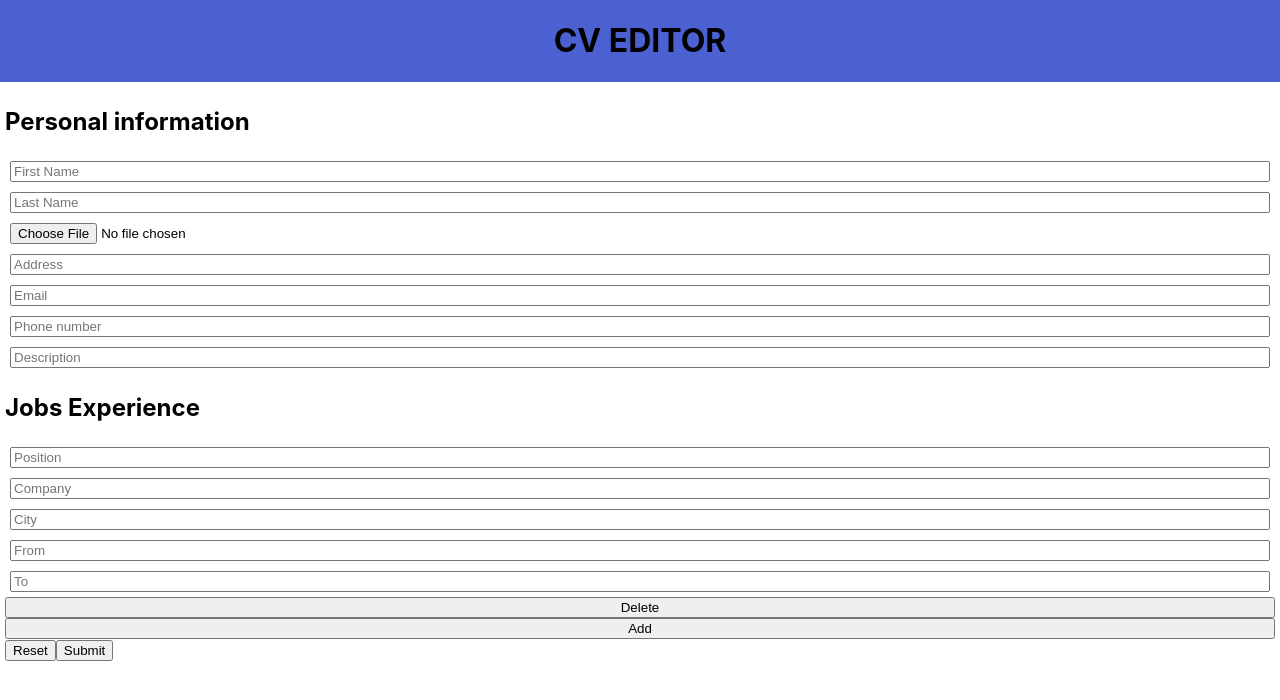
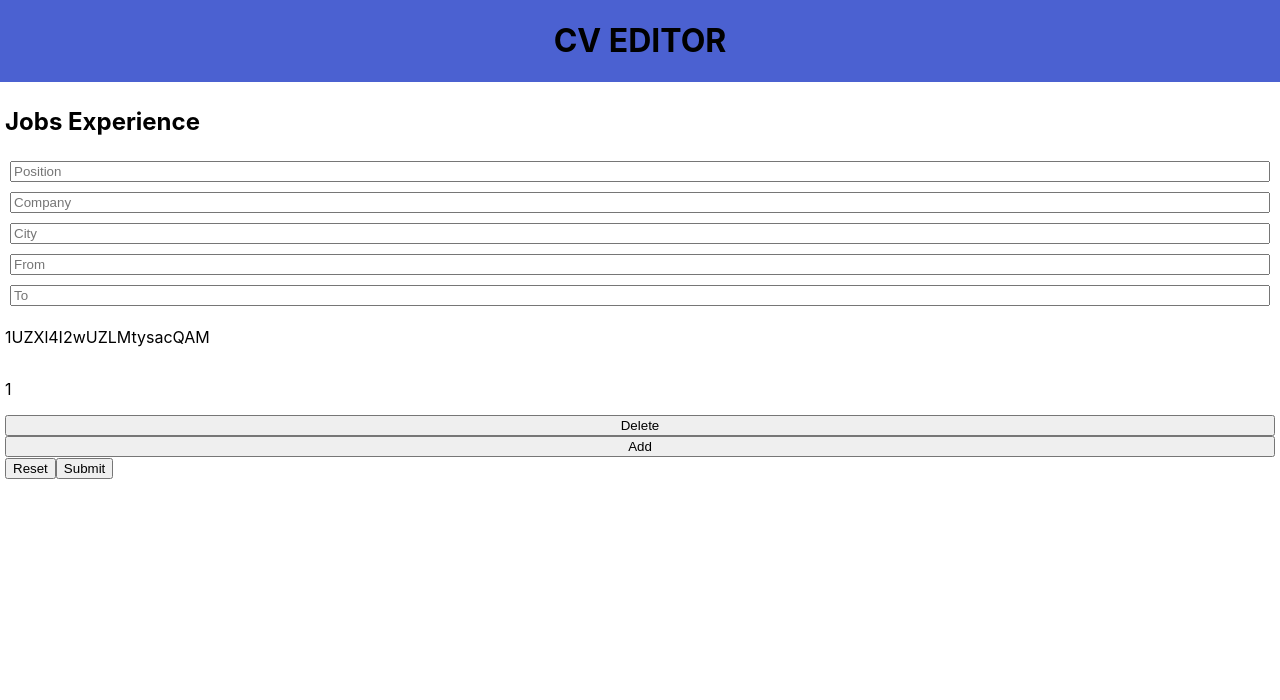
Before and after one commit to andrea-maiolo/cv-app, a React (Create React App) app: page / in a window 1280 px wide. Shown: the top 700 px of the page. Built offline with nearby package versions, Linux system fonts and the light colour scheme.

Commit message:
working on job input

```diff
--- a/package.json
+++ b/package.json
@@ -6,6 +6,7 @@
     "@testing-library/jest-dom": "^5.16.3",
     "@testing-library/react": "^12.1.4",
     "@testing-library/user-event": "^13.5.0",
+    "nanoid": "^3.3.2",
     "react": "^17.0.2",
     "react-dom": "^17.0.2",
     "react-scripts": "5.0.0",
--- a/src/App.js
+++ b/src/App.js
@@ -55,7 +55,7 @@ function App() {
         <h1>CV EDITOR</h1>
       </div>
       <form className="formDiv">
-        <PersonalInfo onChange={handlePersonalInputChange} personal={personal}/>
+        {/* <PersonalInfo onChange={handlePersonalInputChange} personal={personal}/> */}
         <JobsExperience onChange={handleJobInputChange} jobs={jobs}/>
         {/* <Education onChange={handleEducationInputChange} /> */}
         <button id="reset">Reset</button>
--- a/src/components/JobInput.js
+++ b/src/components/JobInput.js
@@ -1,7 +1,7 @@
 import React, {Component, useState, useEffect} from 'react';
 
 const JobInput = function(props){
-    console.log(props.id)
+     console.log(props)
     return(
         <div className="singleJob">
             <input onChange={props.onChange} type="text" className="jobsInput" placeholder="Position" name="position"></input>
@@ -9,7 +9,9 @@ const JobInput = function(props){
             <input onChange={props.onChange} type="text" className="jobsInput" placeholder="City" name="city"></input>
             <input onChange={props.onChange} type="text" className="jobsInput" placeholder="From" name="from"></input>
             <input onChange={props.onChange} type="text" className="jobsInput" placeholder="To" name="to"></input>
-            <button id="deleteJobs" onClick={props.handleDeleteJob}>Delete</button>
+            <p>{props.noj}</p>
+            <p>{props.number}</p>
+            <button id="deleteJobs" name={props.id} onClick={props.handleDeleteJob}>Delete</button>
         </div>
     )
 }
--- a/src/components/JobsExperience.js
+++ b/src/components/JobsExperience.js
@@ -1,37 +1,53 @@
 import React, {Component, useState, useEffect} from 'react';
 import JobInput from './JobInput'
+import {nanoid} from 'nanoid';
 
 function JobsExperience(props) {
 
-  const [numberOfJob, setNumberOfJob] = useState([1]);
-  const [jobs, setJobs] =useState([]);
+  const [numberOfJobs, setNumberOfJobs] = useState([]);
+  const [count, setCount] =useState(1);
 
   useEffect(() => {
-    setJobs(prevJobs=> {
-      let k = numberOfJob[numberOfJob.length-1]
+    console.log("running effect")
+    setNumberOfJobs(prevState=>{
       return [
-        ...prevJobs,
-        <JobInput key={k} id={k} onChange={props.onChange} handleDeleteJob={handleDeleteJob}/>
+        ...prevState,
+        nanoid()
       ]
     })
-  },[numberOfJob]);
+  },[0]);
+
 
   const handleAddJob = function(e){
     e.preventDefault();
-    setNumberOfJob(prevState=> {
+    setCount(prevState => prevState +1)
+    setNumberOfJobs(prevState=> {
       let count = prevState[prevState.length - 1];
       return [
         ...prevState,
-        count +1
+        nanoid()
       ]
     })
   }
 
   const handleDeleteJob= function(e){
     e.preventDefault();
-    let a = "we"
-    console.log(a)
+    console.log(numberOfJobs)
   }
+
+  const jobs = numberOfJobs.map(e => {
+    console.log("runnigs jobs")
+    return (
+      <JobInput
+        key={e}
+        id={e}
+        number={count}
+        noj={numberOfJobs}
+        onChange={props.onChange}
+        handleDeleteJob={handleDeleteJob}/>
+    )
+  })
+
 
   return (
     <div className="jobsDiv">
```
Also changed, not shown: 1 other file (tests, documents, lock files or other folders).
